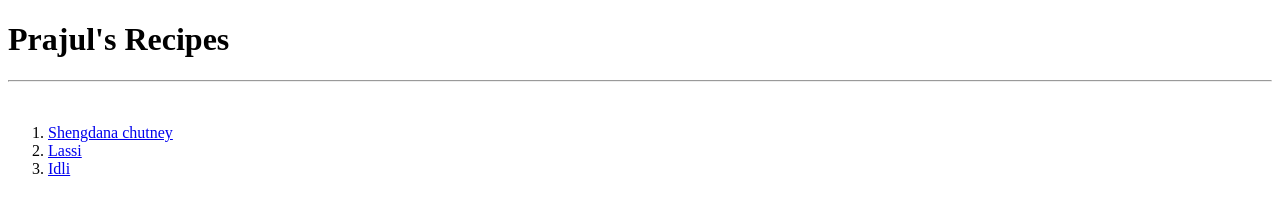
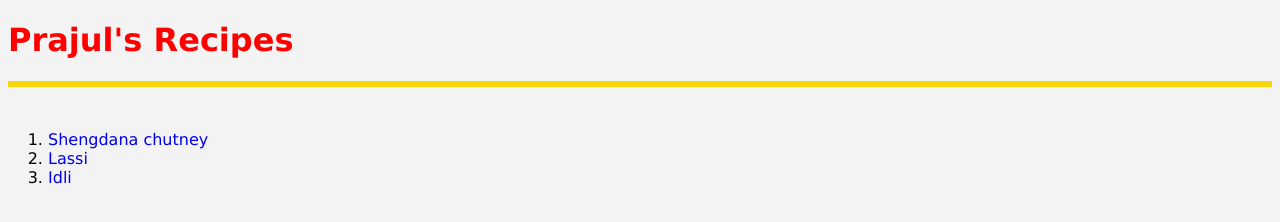
Before and after one commit to prajul-shinde/odin-project, a plain HTML site: page foundation/O5-Project-1-recipes/index.html in a window 1280 px wide. Drawn offline with Linux system fonts and the light colour scheme.

Commit message:
added styles to recipe page

```diff
--- /dev/null
+++ b/foundation/O5-Project-1-recipes/css/styles.css
@@ -0,0 +1,16 @@
+* {
+  font-family: Verdana, Geneva, Tahoma, sans-serif;
+  background-color: #f3f3f3;
+}
+
+h1 {
+  color: red;
+}
+
+hr {
+  border: 3px solid rgb(249, 213, 8);
+}
+
+a:link {
+  text-decoration: none;
+}
--- a/foundation/O5-Project-1-recipes/index.html
+++ b/foundation/O5-Project-1-recipes/index.html
@@ -3,6 +3,7 @@
   <head>
     <meta charset="UTF-8" />
     <title>Recipes</title>
+    <link rel="stylesheet" href="./css/styles.css" />
   </head>
   <body>
     <h1>Prajul's Recipes</h1>
```
Also changed, not shown: foundation/O5-Project-1-recipes/recipes/idli.html (+1 -0 lines), foundation/O5-Project-1-recipes/recipes/lassi.html (+1 -0 lines), foundation/O5-Project-1-recipes/recipes/shengdana-chutney.html (+1 -0 lines).
